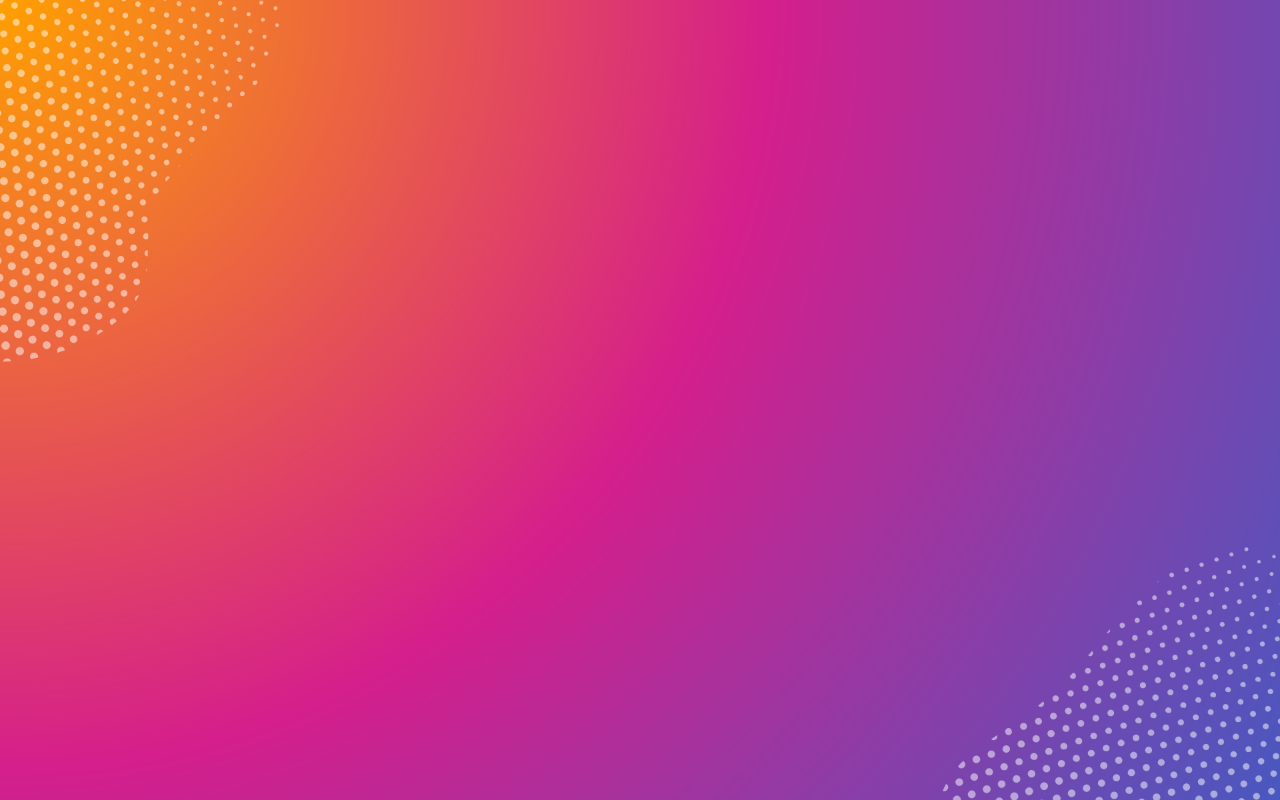
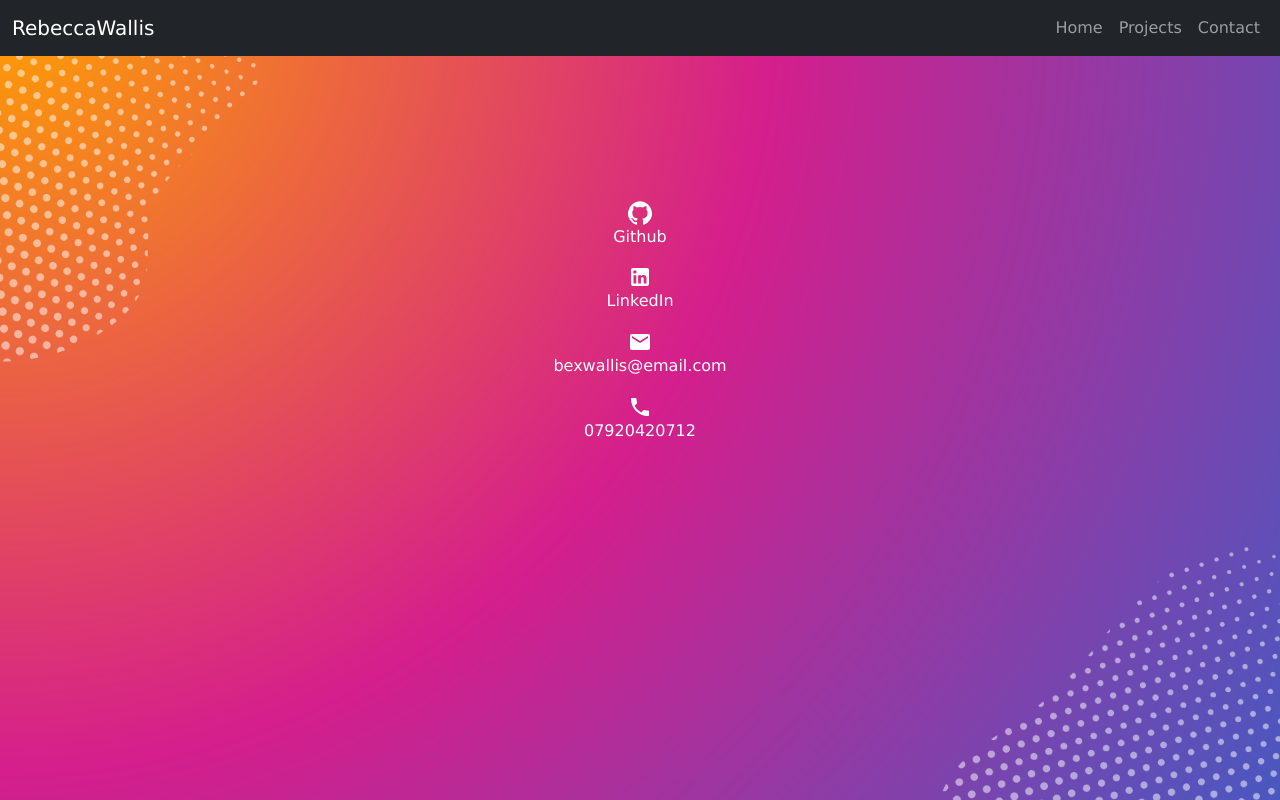
Before and after one commit to bex9119/portfolio, a React (Vite) app: page /Contact in a window 1280 px wide. Before the commit this address had no page. Built offline with nearby package versions, Linux system fonts and the light colour scheme.

Commit message:
add contact page

```diff
--- a/package.json
+++ b/package.json
@@ -10,6 +10,8 @@
     "preview": "vite preview"
   },
   "dependencies": {
+    "@material-ui/core": "^4.12.4",
+    "@material-ui/icons": "^4.11.3",
     "bootstrap": "^5.3.2",
     "react": "^18.2.0",
     "react-bootstrap": "^2.10.0",
--- a/src/App.css
+++ b/src/App.css
@@ -27,6 +27,21 @@
   padding-bottom: 3rem;
 }
 
+section {
+    height: 50%;
+    position: absolute;
+    top:0;
+    bottom: 0;
+    left: 0;
+    right: 0;
+    margin: auto;
+}
+
+a {
+  color: white;
+  text-decoration: none;
+}
+
 @media screen and (min-width: 601px) {
   .josefin-sans-h1 {
     font-size: 10rem
--- a/src/App.jsx
+++ b/src/App.jsx
@@ -1,8 +1,8 @@
 import './App.css'
-import TopBar from './Components/TopBar';
 import Home from './Components/Home';
 import { Route, Routes } from 'react-router-dom';
 import ProjectHome from './Components/ProjectHome';
+import Contact from './Components/Contact';
 
 function App() {
 
@@ -10,6 +10,7 @@ function App() {
     <Routes>
       <Route path="/" element={<Home />} />
       <Route path="/Projects" element={<ProjectHome />} />
+      <Route path='/Contact' element={<Contact/>} />
     </Routes>
   );
 }
--- /dev/null
+++ b/src/Components/Contact.jsx
@@ -0,0 +1,33 @@
+import { Col, Container, Row } from "react-bootstrap"
+import GitHubIcon from "@material-ui/icons/GitHub";
+import EmailIcon from "@material-ui/icons/Email";
+import PhoneIcon from "@material-ui/icons/Phone";
+import LinkedInIcon from "@material-ui/icons/LinkedIn";
+import TopBar from "./TopBar";
+const Contact = () => {
+    return (
+      <>
+        <TopBar />
+        <section>
+          <a href="https://github.com/bex9119">
+            <GitHubIcon />
+            <p>Github</p>
+          </a>
+          <a href="https://www.linkedin.com/in/r-wallis9119/">
+            <LinkedInIcon />
+            <p>LinkedIn</p>
+          </a>
+          <div>
+            <EmailIcon />
+            <p>bexwallis@email.com</p>
+          </div>
+          <div>
+            <PhoneIcon />
+            <p>07920420712</p>
+          </div>
+        </section>
+      </>
+    );
+}
+
+export default Contact
--- a/src/Components/TopBar.jsx
+++ b/src/Components/TopBar.jsx
@@ -4,11 +4,11 @@ const TopBar = () => {
     return (
       <Navbar bg="dark" data-bs-theme="dark">
         <Container fluid>
-          <Navbar.Brand>Rebecca Wallis</Navbar.Brand>
+          <Navbar.Brand>RebeccaWallis</Navbar.Brand>
           <Nav>
             <Nav.Link href="/">Home</Nav.Link>
             <Nav.Link href="/Projects">Projects</Nav.Link>
-            <Nav.Link>Contact</Nav.Link>
+            <Nav.Link href="/Contact">Contact</Nav.Link>
           </Nav>
         </Container>
       </Navbar>
```
Also changed, not shown: 2 other files (tests, documents, lock files or other folders).
